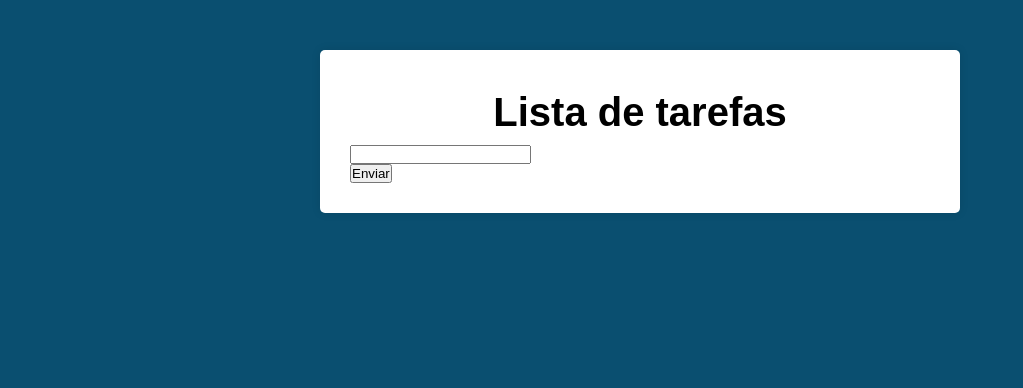
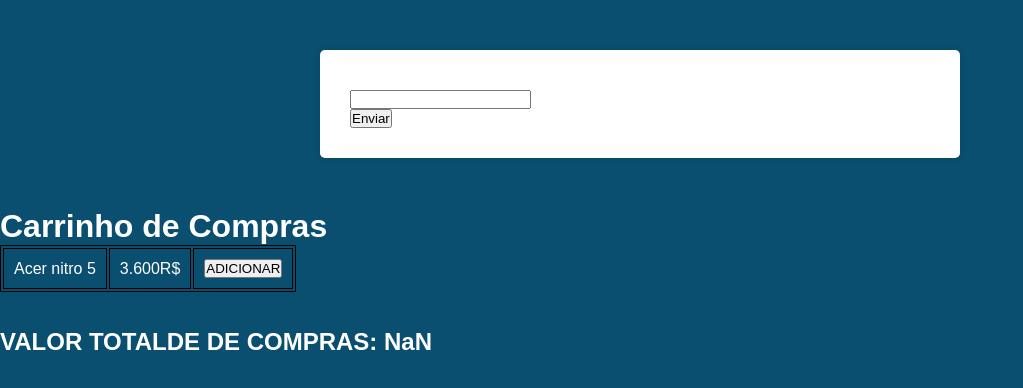
Before and after one commit to jose-carlos-code/Estudos-React, a React (Create React App) app: page / in a window 1280 px wide. Shown: the top 388 px of the page, without its empty margins (0-1023 px from the left). Built offline with nearby package versions, Linux system fonts and the light colour scheme.

Commit message:
Apenas algumas atualizações dos estudos

```diff
--- a/src/App.js
+++ b/src/App.js
@@ -1,5 +1,6 @@
 import React from 'react';
 import Main from './components/Main';
+import Carrinho from './components/Carrinho';
 import './App.css';
 export default function App() {
   // return (
@@ -10,5 +11,11 @@ export default function App() {
   //   //   <p>Eae galera</p>
   //   // </div>
   // );
-  return <Main />
-}
+
+    return (
+    <div>
+      <Main />
+      <Carrinho />
+    </div>
+  )
+  }
--- /dev/null
+++ b/src/components/Carrinho.js
@@ -0,0 +1,45 @@
+import React, {Component} from "react";
+import './Main.css';
+export default class Carrinho extends Component{
+
+    state = {
+        qtd: 0,
+        precoTotal: 0
+    }
+
+    adicionaProduto = (e) => {
+        const preco = e.target.value;
+        this.setState({
+            precoTotal: preco
+        });
+    }
+
+    render(){
+        let precoAtual;
+        let produtos = {
+          nitro5:
+            {
+                preco: 3600,
+                quantidade: 20
+            }
+        }
+        const {precoTotal} = this.state;
+        precoAtual += Number(precoTotal);
+        console.log(precoAtual);
+        return(
+            <div>
+                <h1>Carrinho de Compras</h1>
+                <table>
+                    <tr>
+                        <td>Acer nitro 5</td>
+                        <td>3.600R$</td>
+                        <td><button onClick={this.adicionaProduto} value={produtos.nitro5.preco}>ADICIONAR</button></td>
+                    </tr>
+                </table>
+                <br/>
+                <br/>
+                <h2>VALOR TOTALDE DE COMPRAS: {precoAtual}</h2>
+            </div>
+        );
+    };
+}
--- a/src/components/Main.css
+++ b/src/components/Main.css
@@ -13,3 +13,12 @@
     margin: 10px 0;
     text-align: center;
 }
+
+table{
+    border: 1px solid black;
+}
+
+table td{
+    border: 1px solid black;
+    padding: 10px;
+}
--- a/src/components/Main.js
+++ b/src/components/Main.js
@@ -21,7 +21,7 @@ export default class Main extends Component{
         const { novaTarefa } = this.state;
         return (
         <div className="main">
-            <h1>Lista de tarefas</h1>
+            <h1>{novaTarefa}</h1>
             <form action="#">
                 <input onChange={this.handleChange} type="text"/>
                 <br/>
```
